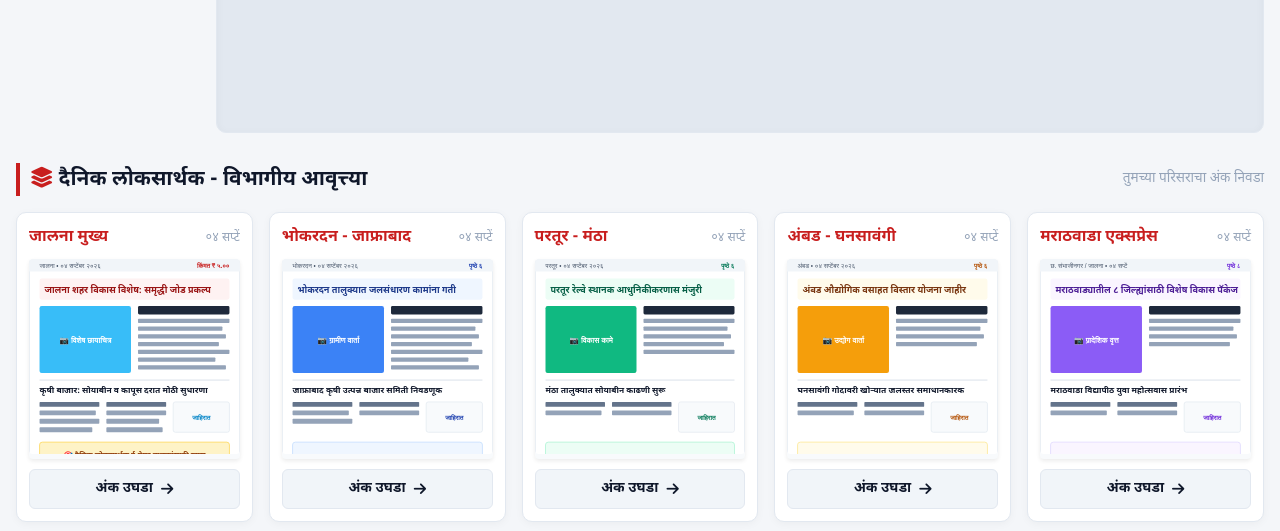
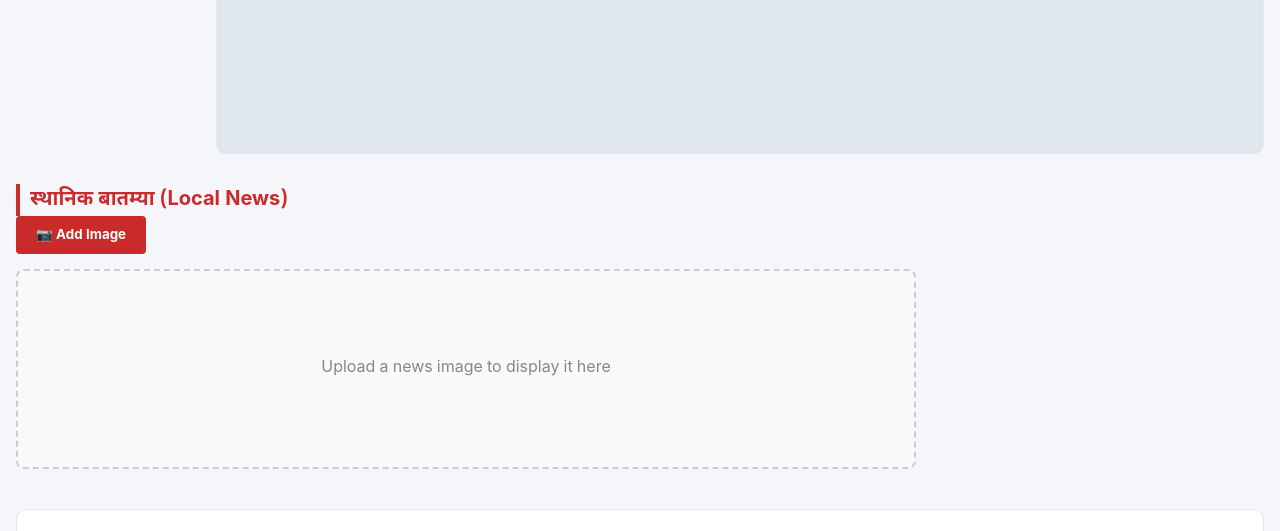
Before and after one commit to prashantpsg974-collab/loksarthak-epaper, a website: page index.html in a window 1280 px wide. Shown: the part 1177-1708 px from the top of the page. Drawn offline with nearby package versions, Linux system fonts and the light colour scheme; a script that the page names is missing; a web font is replaced by a local one.

Commit message:
Update editor names, replace regional cards with local news image upload section, and add image rendering logic

```diff
--- a/index.html
+++ b/index.html
@@ -110,7 +110,7 @@
             </div>
           </a>
           <div class="newspaper-meta-strip">
-            <span>संपादक: प्रशांत गायकवाड</span>
+            <span>संपादक : गणेश राऊत, का संपादक : जयपाल राठोड</span>
             <span>•</span>
             <span>वर्ष ११ वे • अंक ३०५</span>
             <span>•</span>
@@ -269,69 +269,12 @@
 
       </div>
 
-      <!-- Regional Edition Cards Section -->
-      <section id="editions" class="editions-section">
-        <div class="section-header-title">
-          <span><i class="fa-solid fa-layer-group" style="color:var(--primary);"></i> दैनिक लोकसार्थक - विभागीय आवृत्त्या</span>
-          <span style="font-size: 0.85rem; font-weight: 500; color: var(--text-muted);">तुमच्या परिसराचा अंक निवडा</span>
-        </div>
-
-        <div class="editions-grid">
-          <div class="edition-card" onclick="switchEdition('jalna_main')" title="जालना मुख्य आवृत्ती उघडा">
-            <div class="edition-card-header">
-              <span class="edition-name">जालना मुख्य</span>
-              <span class="edition-date">०४ सप्टें</span>
-            </div>
-            <div id="thumb_reg_jalna_main" class="edition-card-thumb">
-              <img src="assets/thumb_jalna.svg" alt="जालना मुख्य आवृत्ती" class="regional-thumbnail edition-thumb-img" onerror="this.src='https://via.placeholder.com/300x400?text=Jalna+E-Paper'" />
-            </div>
-            <div class="edition-card-btn">अंक उघडा <i class="fa-solid fa-arrow-right"></i></div>
-          </div>
-
-          <div class="edition-card" onclick="switchEdition('bhokardan')" title="भोकरदन - जाफ्राबाद आवृत्ती उघडा">
-            <div class="edition-card-header">
-              <span class="edition-name">भोकरदन - जाफ्राबाद</span>
-              <span class="edition-date">०४ सप्टें</span>
-            </div>
-            <div id="thumb_reg_bhokardan" class="edition-card-thumb">
-              <img src="assets/thumb_bhokardan.svg" alt="भोकरदन - जाफ्राबाद आवृत्ती" class="regional-thumbnail edition-thumb-img" onerror="this.src='https://via.placeholder.com/300x400?text=Bhokardan+E-Paper'" />
-            </div>
-            <div class="edition-card-btn">अंक उघडा <i class="fa-solid fa-arrow-right"></i></div>
-          </div>
-
-          <div class="edition-card" onclick="switchEdition('partur')" title="परतूर - मंठा आवृत्ती उघडा">
-            <div class="edition-card-header">
-              <span class="edition-name">परतूर - मंठा</span>
-              <span class="edition-date">०४ सप्टें</span>
-            </div>
-            <div id="thumb_reg_partur" class="edition-card-thumb">
-              <img src="assets/thumb_partur.svg" alt="परतूर - मंठा आवृत्ती" class="regional-thumbnail edition-thumb-img" onerror="this.src='https://via.placeholder.com/300x400?text=Partur+E-Paper'" />
-            </div>
-            <div class="edition-card-btn">अंक उघडा <i class="fa-solid fa-arrow-right"></i></div>
-          </div>
-
-          <div class="edition-card" onclick="switchEdition('ambad')" title="अंबड - घनसावंगी आवृत्ती उघडा">
-            <div class="edition-card-header">
-              <span class="edition-name">अंबड - घनसावंगी</span>
-              <span class="edition-date">०४ सप्टें</span>
-            </div>
-            <div id="thumb_reg_ambad" class="edition-card-thumb">
-              <img src="assets/thumb_ambad.svg" alt="अंबड - घनसावंगी आवृत्ती" class="regional-thumbnail edition-thumb-img" onerror="this.src='https://via.placeholder.com/300x400?text=Ambad+E-Paper'" />
-            </div>
-            <div class="edition-card-btn">अंक उघडा <i class="fa-solid fa-arrow-right"></i></div>
-          </div>
-
-          <div class="edition-card" onclick="switchEdition('marathwada')" title="मराठवाडा एक्सप्रेस आवृत्ती उघडा">
-            <div class="edition-card-header">
-              <span class="edition-name">मराठवाडा एक्सप्रेस</span>
-              <span class="edition-date">०४ सप्टें</span>
-            </div>
-            <div id="thumb_reg_marathwada" class="edition-card-thumb">
-              <img src="assets/thumb_marathwada.svg" alt="मराठवाडा एक्सप्रेस आवृत्ती" class="regional-thumbnail edition-thumb-img" onerror="this.src='https://via.placeholder.com/300x400?text=Marathwada+E-Paper'" />
-            </div>
-            <div class="edition-card-btn">अंक उघडा <i class="fa-solid fa-arrow-right"></i></div>
-          </div>
-        </div>
+      <!-- Custom News Image Upload Section -->
+      <section class="local-news-upload-section" style="margin: 30px 0;">
+        <h2 style="color: #c92a2a; border-left: 4px solid #c92a2a; padding-left: 10px; font-size: 1.25rem;">स्थानिक बातम्या (Local News)</h2>
+        <input type="file" id="newsImageUpload" accept="image/*" style="display: none;">
+        <button onclick="document.getElementById('newsImageUpload').click()" style="padding: 10px 20px; background: #c92a2a; color: white; border: none; border-radius: 4px; cursor: pointer; font-weight: bold; margin-bottom: 15px; display: inline-flex; align-items: center; gap: 8px;">📷 Add Image</button>
+        <div id="newsImageContainer" style="width: 100%; max-width: 900px; border: 2px dashed #ccc; border-radius: 8px; min-height: 200px; display: flex; align-items: center; justify-content: center; background: #f9f9f9; color: #888; overflow: hidden;">Upload a news image to display it here</div>
       </section>
 
       <!-- Video News Gallery Section -->
@@ -945,6 +888,31 @@
         updatePaginationUI();
     });
 
+    // 4. Custom News Image Upload & Rendering Handler
+    document.getElementById('newsImageUpload')?.addEventListener('change', function(e) {
+        const file = e.target.files && e.target.files[0];
+        if (!file) return;
+
+        if (!file.type.startsWith('image/')) {
+            alert('कृपया वैध इमेज फाईल (JPG/PNG/WebP) निवडा.');
+            return;
+        }
+
+        const reader = new FileReader();
+        reader.onload = function(event) {
+            const container = document.getElementById('newsImageContainer');
+            if (container) {
+                container.innerHTML = '';
+                const img = document.createElement('img');
+                img.src = event.target.result;
+                img.alt = 'स्थानिक बातमी छायाचित्र';
+                img.style.cssText = 'width: 100%; height: auto; object-fit: contain;';
+                container.appendChild(img);
+            }
+        };
+        reader.readAsDataURL(file);
+    });
+
     // Initialize initial quick pills and idb-keyval sync on load
     document.addEventListener('DOMContentLoaded', function() {
         updateQuickPagePillsUI(6, 1);
```
